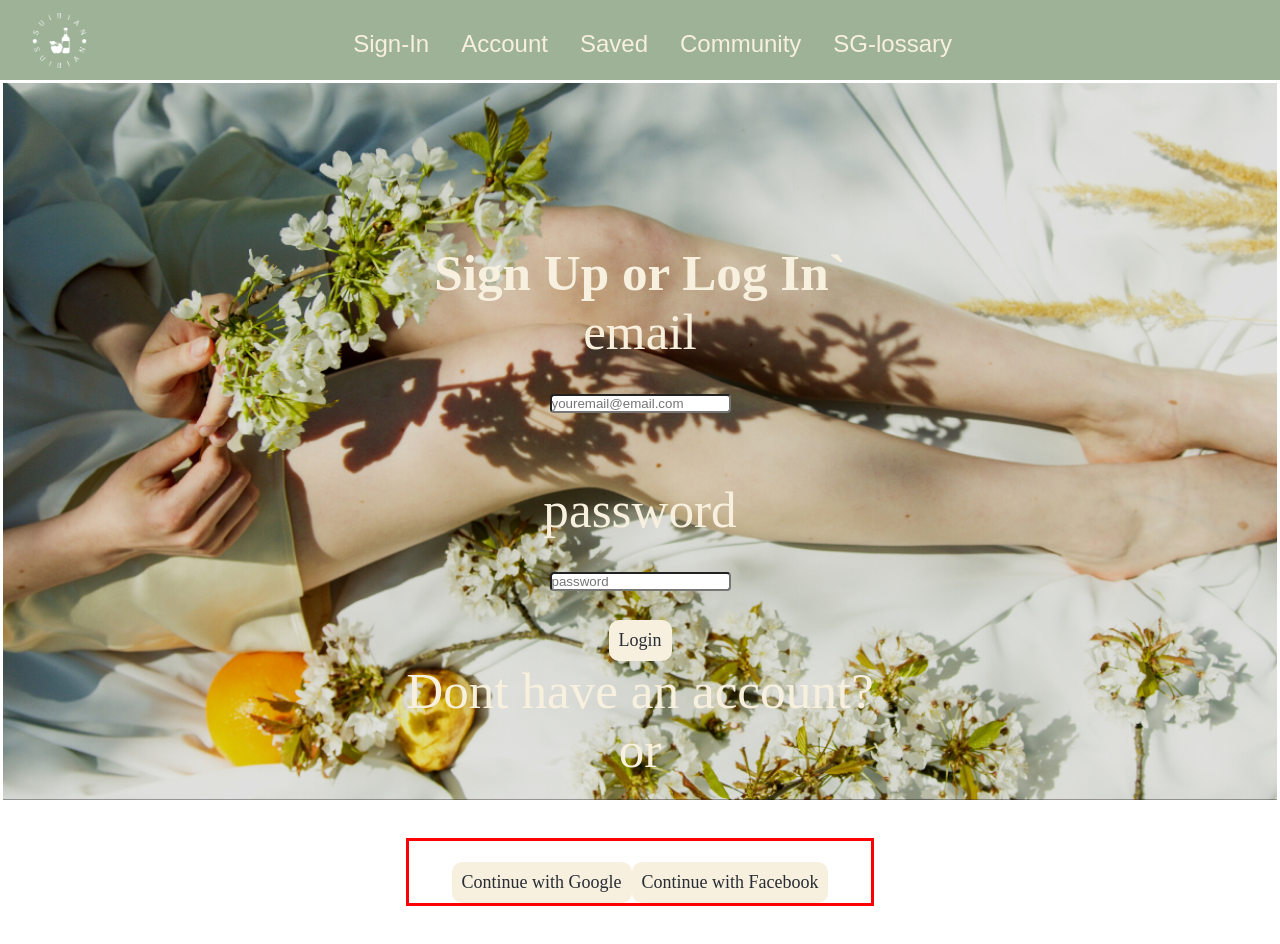
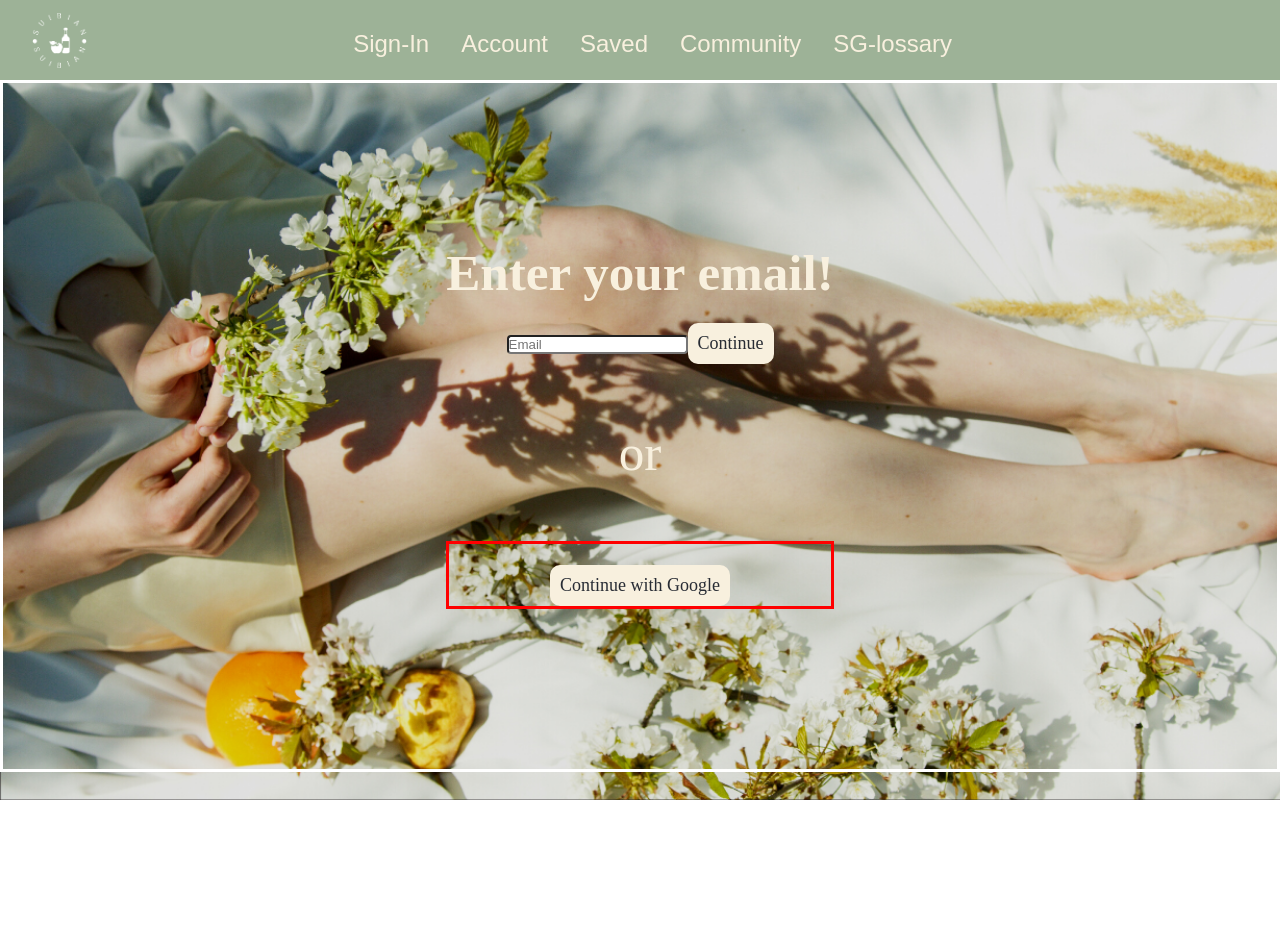
Before and after one commit to jerremyng/suiBian, a React (Create React App) app: page /login in a window 1280 px wide. Shown: the top 944 px of the page. After the commit the page ends 800 px from the top, so only its background shows below. Built offline with nearby package versions, Linux system fonts and the light colour scheme; a web font is replaced by a local one.

Commit message:
yes work pls

```diff
--- a/src/App.js
+++ b/src/App.js
@@ -1,11 +1,10 @@
-import { useAuthState } from 'react-firebase-hooks/auth'
-import { fireBaseAuth } from './firebase.js'
-import { BrowserRouter as Router, Routes, Route} from 'react-router-dom';
+//packages
+import { BrowserRouter as Router, Routes, Route, Navigate} from 'react-router-dom';
 import React from 'react';
 
 //pages
 import Home from './pages/home.js';
-import Login from './pages/loginpage.js'
+import Loginpage from './pages/loginpage.js'
 
 //components
 
@@ -18,10 +17,11 @@ export default function App() {
   return (
     <div className="App">
       <Navbar/>
-      <Router>
+      <Router basename=''>
         <Routes>
-          <Route path='/' element={<Home />} />
-          <Route path='login' element={<Login/>} />
+          <Route path='/' element={<Navigate to='/home' />} />
+          <Route path='/home' element={<Home />} />
+          <Route path='login' element={<Loginpage/>} />
         </Routes>
       </Router>
 
--- a/src/Styles/main.css
+++ b/src/Styles/main.css
@@ -34,6 +34,7 @@ header {
 	background-color: var(--mainColor);
 	color: var(--textColor);
 }
+
 
 nav a {
 	margin: 0 1rem;
--- a/src/components/Login.js
+++ b/src/components/Login.js
@@ -1,17 +1,34 @@
 import { useState } from 'react';
-import {createUserWithEmailAndPassword, signInWithRedirect, GoogleAuthProvider, FacebookAuthProvider } from "firebase/auth";
-import { fireBaseAuth } from '../firebase.js';
-import "../Styles/loginpage";
+import { getFirestore, doc, getDoc } from "firebase/firestore";
+import {createUserWithEmailAndPassword, signInWithRedirect, GoogleAuthProvider} from "firebase/auth";
+import { app, fireBaseAuth } from '../firebase.js';
+import { useNavigate } from 'react-router-dom';
 
-export default function LoginForm() {
+export default function Login() {
 
     //login things
     const [email, setEmail] = useState('')
     const [password, setPassword] = useState('')
 
-    const handleSubmit = (e) => {
+    const handleEmailChange = (e) => {
+      e.preventDefault();
+      setEmail(e.target.value);
+    };
+
+    const handlePasswordChange = (e) => {
+      e.preventDefault();
+      setPassword(e.target.value);
+    };
+
+    const navigate = useNavigate();
+
+    const checkEmail = (e) => {
       e.preventDefault()
       createUserWithEmailAndPassword(fireBaseAuth, email, password)
+      .then((userCredential) => {
+        var user = userCredential.user;
+        navigate('/home')
+      })
       .catch(error => {
         const errorCode = error.code;
         const errorMessage = error.message;
@@ -21,41 +38,97 @@ export default function LoginForm() {
 
     const googleLogin = () => {
       const provider = new GoogleAuthProvider();
-      signInWithRedirect(fireBaseAuth,provider);
+      signInWithRedirect(fireBaseAuth,provider)
+      .then((result) => {
+        var user = result.user;
+        navigate('/home')
+      .catch(error => {
+        const errorCode = error.code;
+        const errorMessage = error.message;
+        document.write(errorCode + errorMessage)
+      })
+    })
+
       //document.write("yes")
-    }
-
-    const facebookLogin = () => {
-      const provider = new FacebookAuthProvider();
-      signInWithRedirect(fireBaseAuth,provider);
     }
 
     //main code
     return (
       <div className='auth-form-container'>
-      <h4>Sign Up or Log In`</h4>
-      <form onSubmit={handleSubmit}>
-        <label for="email">email</label>
-        <input value={email} type='email' placeholder='youremail@email.com'></input>
+      <div className='inner-container'>
+        <div className='inner2'>
+          <div className='heading'>
+            <h4 className='header1'>Enter your email!</h4>
+          </div>
+
+      <EmailForm />
+
+      {/* <form onSubmit={checkEmail}>
+        <input value={email} onChange={handleEmailChange} type='email' placeholder='Email'></input>
         <br></br>
+        <label for='password' className='passwordLabel'>password</label>
         <br></br>
-        <label for='password'>password</label>
-        <input value={password} type='password' placeholder='password'></input>
+        <input
+          value={password}
+          onChange={handlePasswordChange}
+          type='password'
+          placeholder='password'
+          className='passwordBox'></input>
         <br></br>
-        <button type='submit'>Login</button>
-
-      </form>
-      <a src="">Dont have an account?</a>
+        <button type='submit'
+          className='submitButton'>Login</button>
+      </form> */}
 
       <br></br>
       <div>or</div>
       <br></br>
 
       <div id='providers'>
-        <button onClick={googleLogin}>Continue with Google</button>
-        <button onClick={facebookLogin}>Continue with Facebook</button>
+        <button
+          onClick={googleLogin}
+          className='googleLogin'>Continue with Google</button>
+      </div>
+      </div>
       </div>
       </div>
 
     )
   }
+
+function EmailForm() {
+  const [email, setEmail] = useState('')
+  const handleEmailChange = (e) => {
+    e.preventDefault();
+    setEmail(e.target.value);
+  };
+
+  const checkEmail = (e) => {
+    e.preventDefault()
+    const db = getFirestore(app);
+    const userRef = doc(db, 'users', email);
+    const user = getDoc(userRef)
+
+    if (!user.exists) {
+      console.log('No such user!');
+      return(
+      <h2>create an account!</h2>
+      )
+    } else {
+      console.log(user.data())
+      // return <Password />
+    }
+
+
+  }
+
+  return (
+    <form onSubmit={checkEmail}>
+      <input
+        value={email}
+        onChange={handleEmailChange}
+        type='email'
+        placeholder='Email'></input>
+    <button type='submit'className='submitButton'>Continue</button>
+  </form>
+  )
+}
--- a/src/components/Navbar.js
+++ b/src/components/Navbar.js
@@ -15,7 +15,7 @@ function Navbar() {
 
 	return (
 		<header>
-			<img src={require("/Users/xintianlim/Desktop/suiBian/src/Styles/suibian_logo.png")}
+			<img src={require("../Styles/suibian_logo.png")}
 				style={{ width: 55, height: 55 }} />
 
 			<nav ref={navRef}>
--- a/src/pages/home.js
+++ b/src/pages/home.js
@@ -1,14 +1,17 @@
 import FoodLocation from '../components/FoodLocation.js';
 import SearchBar from '../components/Searchbar.js';
 import { trialdata } from '../data/trialdata.js';
+import { fireBaseAuth } from '../firebase.js';
 
 export default function Home() {
+
+    var user = fireBaseAuth.currentUser;
 
     return (
         <div className='homepage'>
             <div className='tophalf'>
                 <br></br>
-                <br></br>
+                { user == null ? <br></br>: <h3>Welcome back {user.name}</h3>}
                 <h2>let randomness be your gudie</h2>
                 <SearchBar/>
                 <br/>
--- a/src/pages/loginpage.js
+++ b/src/pages/loginpage.js
@@ -1,79 +1,7 @@
-import { useState } from 'react';
-import {createUserWithEmailAndPassword, signInWithRedirect, GoogleAuthProvider, FacebookAuthProvider } from "firebase/auth";
-import { fireBaseAuth } from '../firebase.js';
+import Login from '../components/Login.js';
 
-export default function Login() {
-
-    //login things
-    const [email, setEmail] = useState('')
-    const [password, setPassword] = useState('')
-
-    const handleSubmit = (e) => {
-      e.preventDefault()
-      createUserWithEmailAndPassword(fireBaseAuth, email, password)
-      .catch(error => {
-        const errorCode = error.code;
-        const errorMessage = error.message;
-        document.write(errorCode + errorMessage)
-      })
-    }
-
-    const googleLogin = () => {
-      const provider = new GoogleAuthProvider();
-      signInWithRedirect(fireBaseAuth,provider);
-      //document.write("yes")
-    }
-
-    const facebookLogin = () => {
-      const provider = new FacebookAuthProvider();
-      signInWithRedirect(fireBaseAuth,provider);
-    }
-
-    //main code
-    return (
-      <div className='auth-form-container'>
-      <div className='inner-container'>
-        <div className='inner2'>
-          <div className='heading'>
-            <h4 className='header1'>Sign Up or Log In`</h4>
-          </div>
-
-      <form onSubmit={handleSubmit}>
-
-        <label for="email">email</label>
-        <br></br>
-        <input value={email} type='email' placeholder='youremail@email.com'></input>
-        <br></br>
-        <br></br>
-        <label for='password' className='passwordLabel'>password</label>
-        <br></br>
-        <input
-          value={password}
-          type='password'
-          placeholder='password'
-          className='passwordBox'></input>
-        <br></br>
-        <button type='submit'
-          className='submitButton'>Login</button>
-
-      </form>
-      <a src="" className='register'>Dont have an account?</a>
-
-      <br></br>
-      <div>or</div>
-      <br></br>
-
-      <div id='providers'>
-        <button
-          onClick={googleLogin}
-          className='googleLogin'>Continue with Google</button>
-        <button
-          onClick={facebookLogin}
-          className='facebookLogin'>Continue with Facebook</button>
-      </div>
-      </div>
-      </div>
-      </div>
-
+export default function Loginpage() {
+    return(
+      <Login></Login>
     )
   }
```
Also changed, not shown: src/Styles/loginpage.css (deleted).
